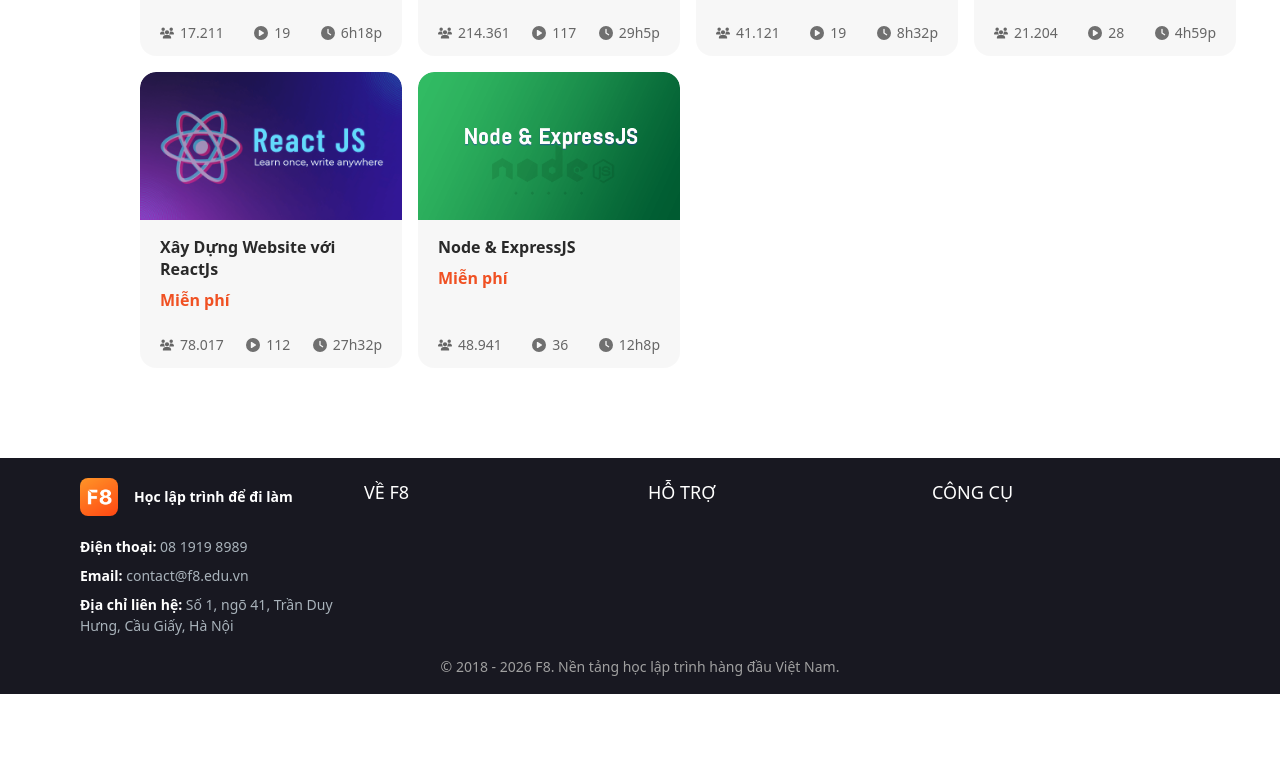
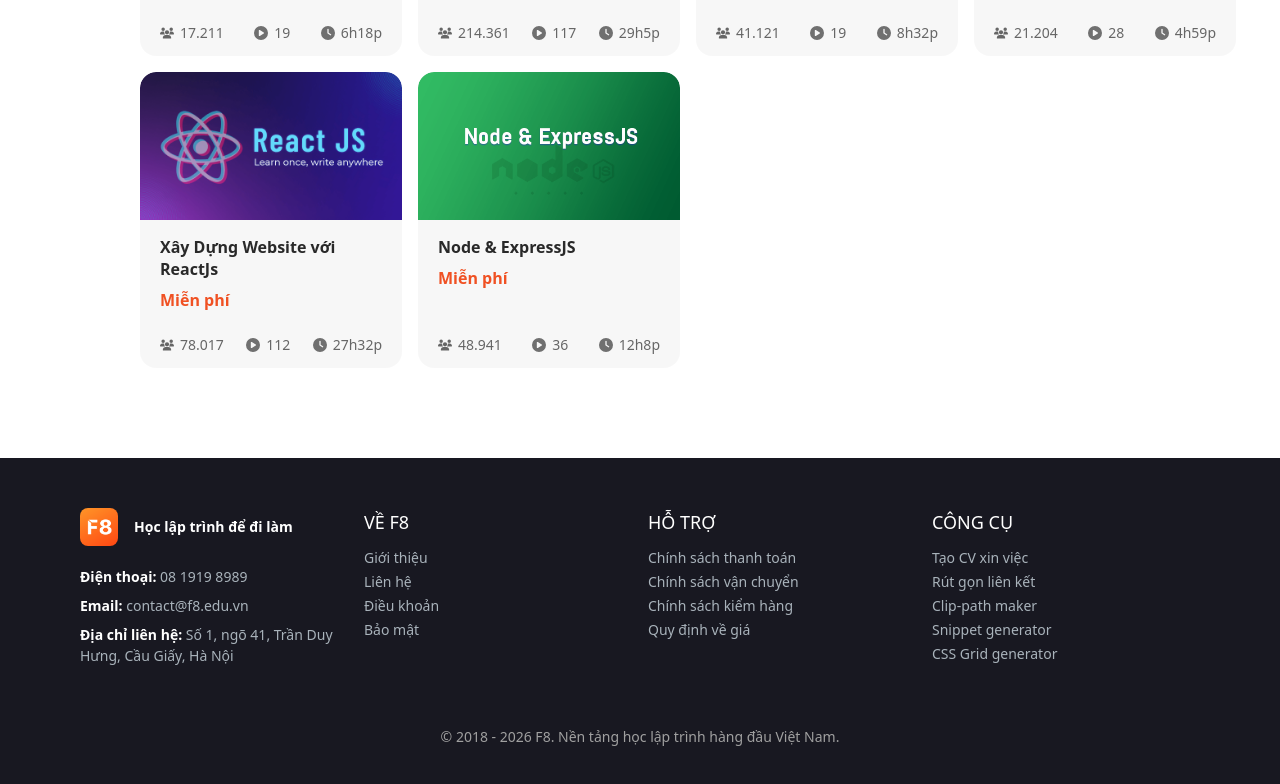
Before and after one commit to dathuynh1710/react-practice, a React (Vite) app: page /#/ in a window 1280 px wide. Shown: the part 910-1694 px from the top of the page. Before the commit the page ends 1604 px from the top, so only its background shows below. Built offline with nearby package versions, Linux system fonts and the light colour scheme; the HTML template or start-up script is replaced by a standard one.

Commit message:
Update footer

```diff
--- a/src/layouts/DefaultLayout/components/Footer/Footer.module.scss
+++ b/src/layouts/DefaultLayout/components/Footer/Footer.module.scss
@@ -11,7 +11,7 @@
     }
 
     @include screen("sm") {
-        padding: 20px 80px;
+        padding: 50px 80px;
     }
 }
 
@@ -20,6 +20,7 @@
     color: #a0a0a0;
     font-weight: 400;
     font-size: 1.4rem;
+    margin-top: 40px;
 }
 
 .contactList {
@@ -43,4 +44,26 @@
     line-height: 1.6;
     color: #fff;
     text-transform: uppercase;
+    margin-bottom: 12px;
 }
+
+.footerList {
+    list-style: none;
+    padding: 0;
+    margin: 0;
+
+    li {
+        margin-bottom: 8px;
+
+        a {
+            color: #a9b3bb;
+            text-decoration: none;
+            font-size: 14px;
+            transition: color 0.2s ease;
+
+            &:hover {
+                color: #fff;
+            }
+        }
+    }
+}
--- a/src/layouts/DefaultLayout/components/Footer/index.jsx
+++ b/src/layouts/DefaultLayout/components/Footer/index.jsx
@@ -1,11 +1,13 @@
 import AppLogo from "../AppLogo";
 import { Row, Col } from "@/components/GridSystem";
+import { Link } from "react-router-dom";
 import styles from "./Footer.module.scss";
 
 function Footer() {
     return (
         <footer className={styles.footer}>
             <Row>
+                {/* Row1: Liên hệ */}
                 <Col span={12} sm={6} lg={3}>
                     <AppLogo white />
                     <ul className={styles.contactList}>
@@ -20,14 +22,65 @@
                         </li>
                     </ul>
                 </Col>
+
+                {/* Row2: Về F8 */}
                 <Col span={12} sm={6} lg={3}>
                     <h3 className={styles.footerTitle}>VỀ F8</h3>
+                    <ul className={styles.footerList}>
+                        <li>
+                            <Link to="#!">Giới thiệu</Link>
+                        </li>
+                        <li>
+                            <Link to="#!">Liên hệ</Link>
+                        </li>
+                        <li>
+                            <Link to="#!">Điều khoản</Link>
+                        </li>
+                        <li>
+                            <Link to="#!">Bảo mật</Link>
+                        </li>
+                    </ul>
                 </Col>
+
+                {/* Row3: Hỗ trợ */}
                 <Col span={12} sm={6} lg={3}>
                     <h3 className={styles.footerTitle}>HỖ TRỢ</h3>
+                    <ul className={styles.footerList}>
+                        <li>
+                            <Link to="#!">Chính sách thanh toán</Link>
+                        </li>
+                        <li>
+                            <Link to="#!">Chính sách vận chuyển</Link>
+                        </li>
+                        <li>
+                            <Link to="#!">Chính sách kiểm hàng</Link>
+                        </li>
+                        <li>
+                            <Link to="#!">Quy định về giá</Link>
+                        </li>
+                    </ul>
                 </Col>
+
+                {/* Row4: Công cụ */}
                 <Col span={12} sm={6} lg={3}>
                     <h3 className={styles.footerTitle}>CÔNG CỤ</h3>
+                    <ul className={styles.footerList}>
+                        <li>
+                            <Link to="#!">Tạo CV xin việc</Link>
+                        </li>
+                        <li>
+                            <Link to="#!">Rút gọn liên kết</Link>
+                        </li>
+                        <li>
+                            <Link to="#!">Clip-path maker</Link>
+                        </li>
+                        <li>
+                            <Link to="#!">Snippet generator</Link>
+                        </li>
+                        <li>
+                            <Link to="#!">CSS Grid generator</Link>
+                        </li>
+                    </ul>
                 </Col>
             </Row>
 
```
